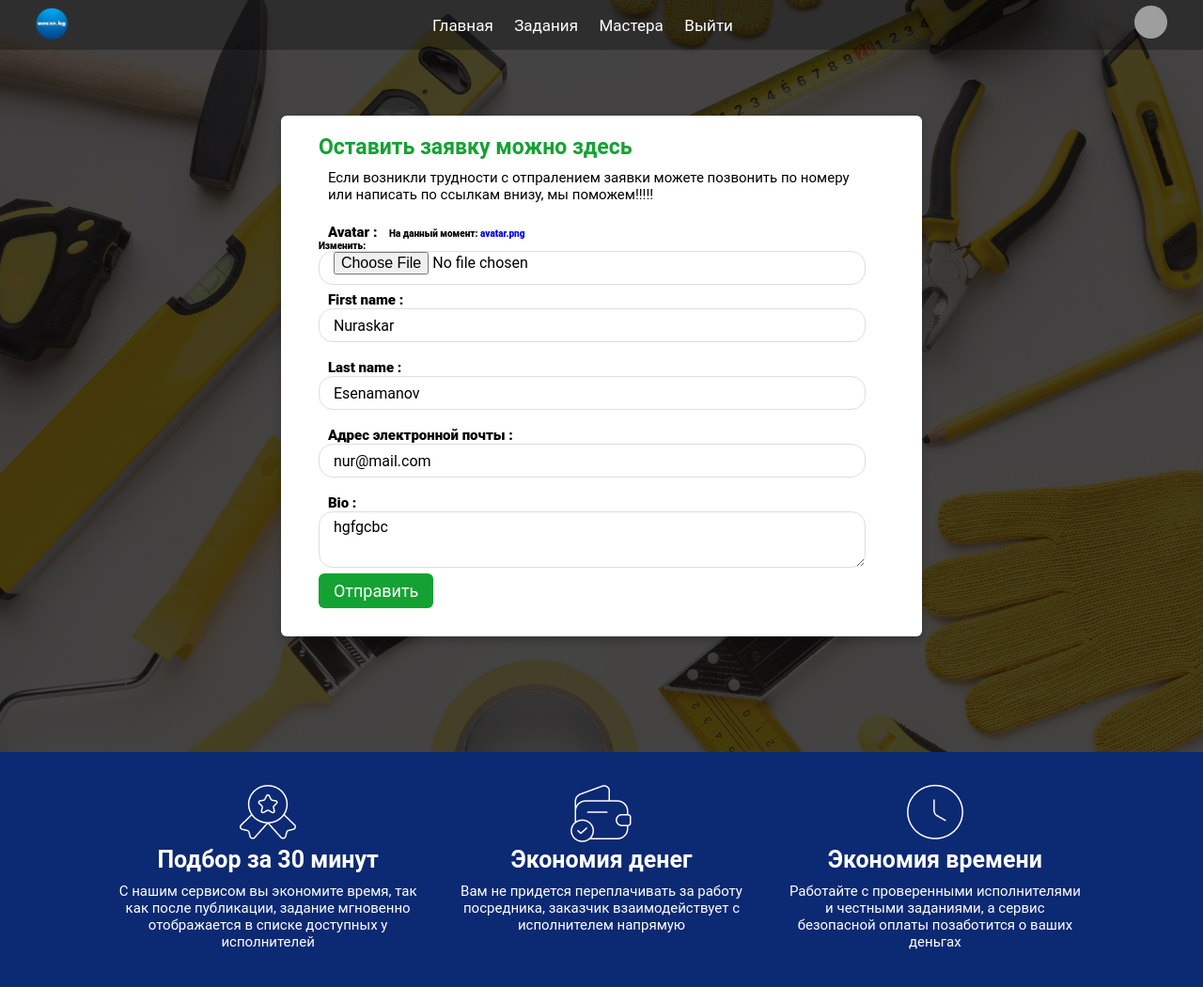
After one commit to anvarinho/wecan, a Django app: page /update-user/ in a window 1280 px wide. The commit adds this page. Shown: the top 1050 px of the page at 94% size. Run offline with Django 3.2, Linux system fonts and the light colour scheme; a user stored in the database is signed in; some web fonts are replaced; grey boxes are pictures that could not be loaded.

Commit message:
user update functionality more

```diff
--- a/website/app/models.py
+++ b/website/app/models.py
@@ -20,7 +20,7 @@ class User(AbstractUser):
     last_name = models.CharField(max_length=200, null=True)
     username = models.CharField(verbose_name="номер телефона", unique=True, max_length=17, null=True)
     bio = models.TextField(default='')
-    avatar = models.ImageField(null=True, default='avatar.png')
+    avatar = models.ImageField(null=True, default='avatar.png', upload_to="static/avatars")
     crafts = models.ManyToManyField(Subcategory, blank=True, related_name='crafts', default=None)
     updated = models.DateTimeField(auto_now=True, null=True)
     created = models.DateTimeField(auto_now_add=True, null=True)
--- a/website/templates/profile.html
+++ b/website/templates/profile.html
@@ -22,7 +22,7 @@
                     {% endif %}
                 </div>
             </div>
-            <a href="#" class="btn">Редактировать</a>
+            <a href="{% url 'update-user' %}" class="btn">Редактировать</a>
         </div>
     </div>
     {% if active_tasks.count > 0 %}
--- /dev/null
+++ b/website/templates/update-user.html
@@ -0,0 +1,28 @@
+{% extends 'main.html' %}
+{% block content %}
+{% load static %}
+<section class="create-container-body">
+    <div class="create-container" data-aos="zoom-in" >
+        <div class="create-content">
+        <div class="right-side">
+            <div class="topic-text">Оставить заявку можно здесь</div>
+            <p>Если возникли трудности с отпралением заявки можете позвонить по номеру или написать по ссылкам внизу, мы поможем!!!!!</p>
+        <form  method="POST" id="taskForm" enctype="multipart/form-data" data-cities-url="{% url 'load-list' %}">
+            {% csrf_token %}
+            {% for field in form %}
+            <div class="input-box">
+              <label for="">{{field.label}} :</label>
+              {{field}}
+            </div>
+            {% endfor %}
+            <div class="button">
+            <input type="submit" value="Отправить" >
+            </div>
+        </form>
+        </div>
+        </div>
+    </div>
+</section>
+
+{% include 'benefits.html' %}
+{% endblock content %}
--- a/website/website/urls.py
+++ b/website/website/urls.py
@@ -15,9 +15,12 @@ Including another URLconf
 """
 from django.contrib import admin
 from django.urls import path, include
+from django.conf import settings
+from django.conf.urls.static import static
 
 urlpatterns = [
     path('admin/', admin.site.urls),
     path('', include('app.urls')),
     path('api/', include('app.api.urls')),
 ]
+urlpatterns += static(settings.STATIC_URL,document_root=settings.STATIC_ROOT)
```
